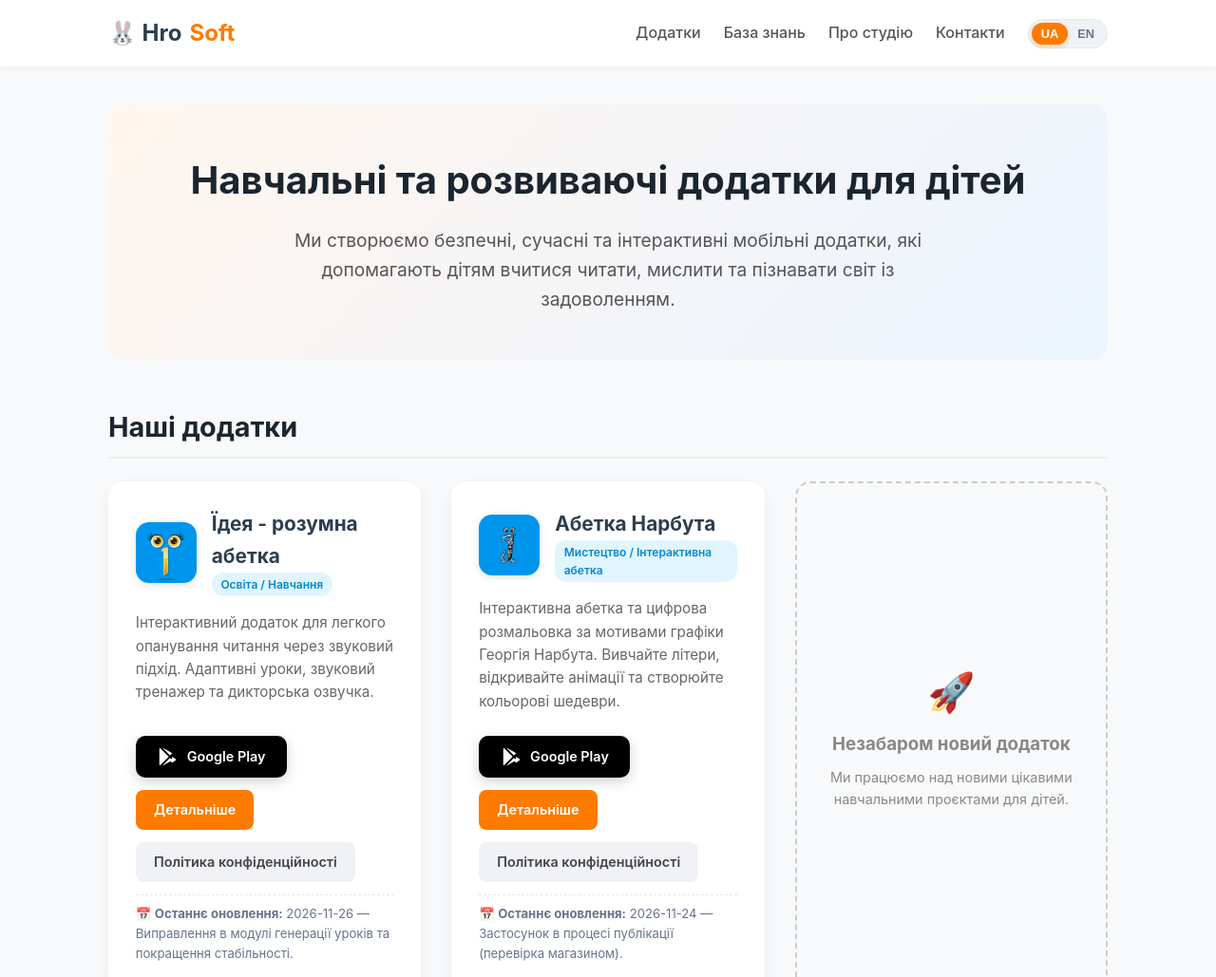
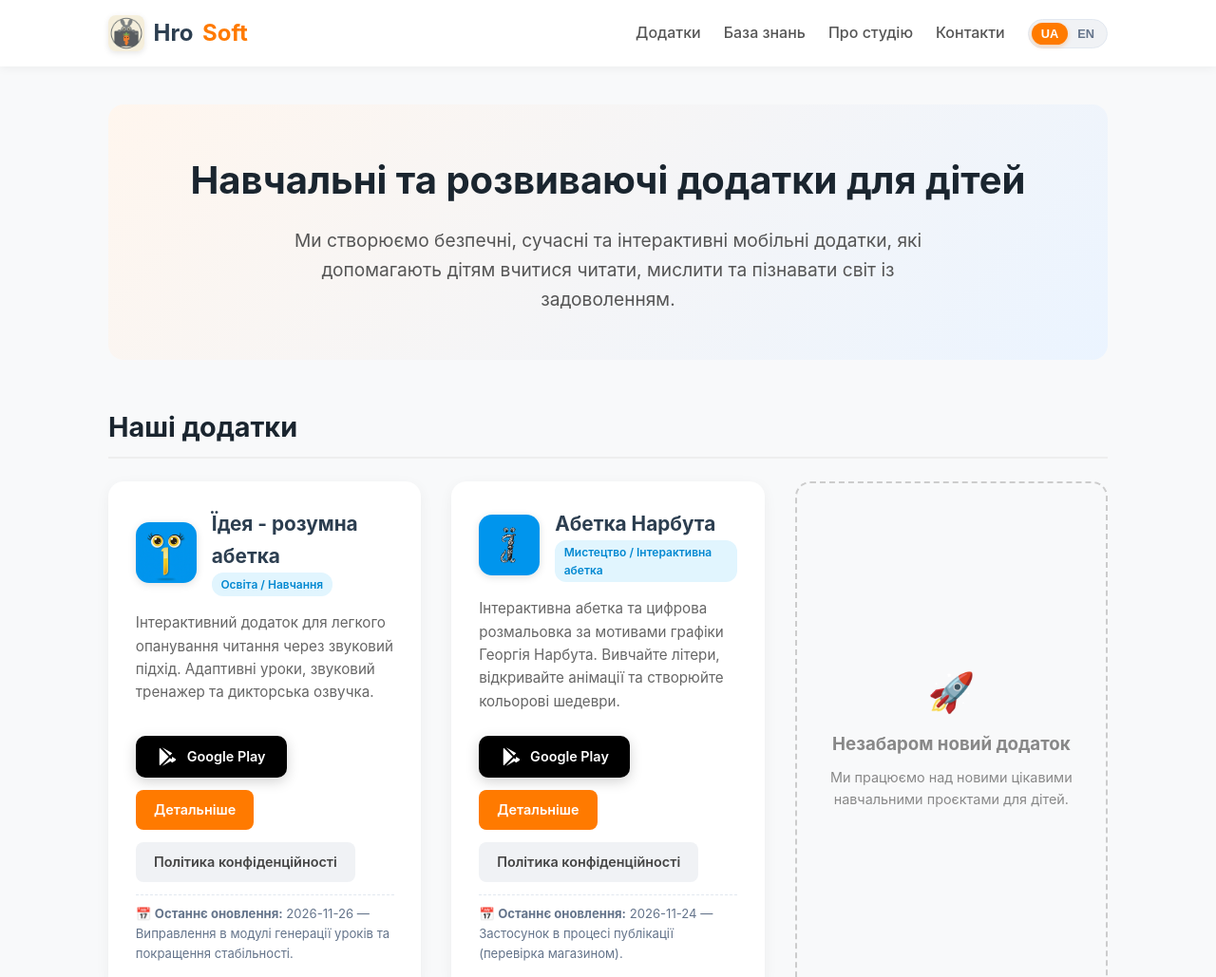
Before and after one commit to khrolol/khrolol.github.io, a plain HTML site: page index.html in a window 1280 px wide. Shown: the top 1029 px of the page at 95% size. Drawn offline with Linux system fonts and the light colour scheme.

Commit message:
adding logo

```diff
--- a/css/style.css
+++ b/css/style.css
@@ -50,7 +50,16 @@ header {
     color: #2c3e50;
     display: flex;
     align-items: center;
-    gap: 0.5rem;
+    gap: 0.6rem;
+    text-decoration: none;
+}
+
+.logo img {
+    height: 38px;
+    width: 38px;
+    border-radius: 8px;
+    object-fit: cover;
+    box-shadow: 0 2px 6px rgba(0, 0, 0, 0.1);
 }
 
 .logo span {
--- a/index.html
+++ b/index.html
@@ -24,9 +24,10 @@
     <!-- Header Navigation -->
     <header>
         <div class="nav-container">
-            <div class="logo">
-                🐰 Hro<span>Soft</span>
-            </div>
+            <a href="index.html" class="logo">
+                <img src="img/hrosoft_logo.jpg" alt="HroSoft">
+                Hro<span>Soft</span>
+            </a>
             <ul class="nav-links">
                 <li><a href="#apps" data-lang="uk">Додатки</a><a href="#apps" data-lang="en">Apps</a></li>
                 <li><a href="content/alphabet-for-kids/index.html" data-lang="uk">База знань</a><a href="content/alphabet-for-kids/index.html" data-lang="en">Knowledge Hub</a></li>
```
Also changed, not shown: apps/alphabet-for-kids.html (+2 -1 lines), apps/narbut-alphabet.html (+2 -1 lines), img/hrosoft_logo.jpg (added).
